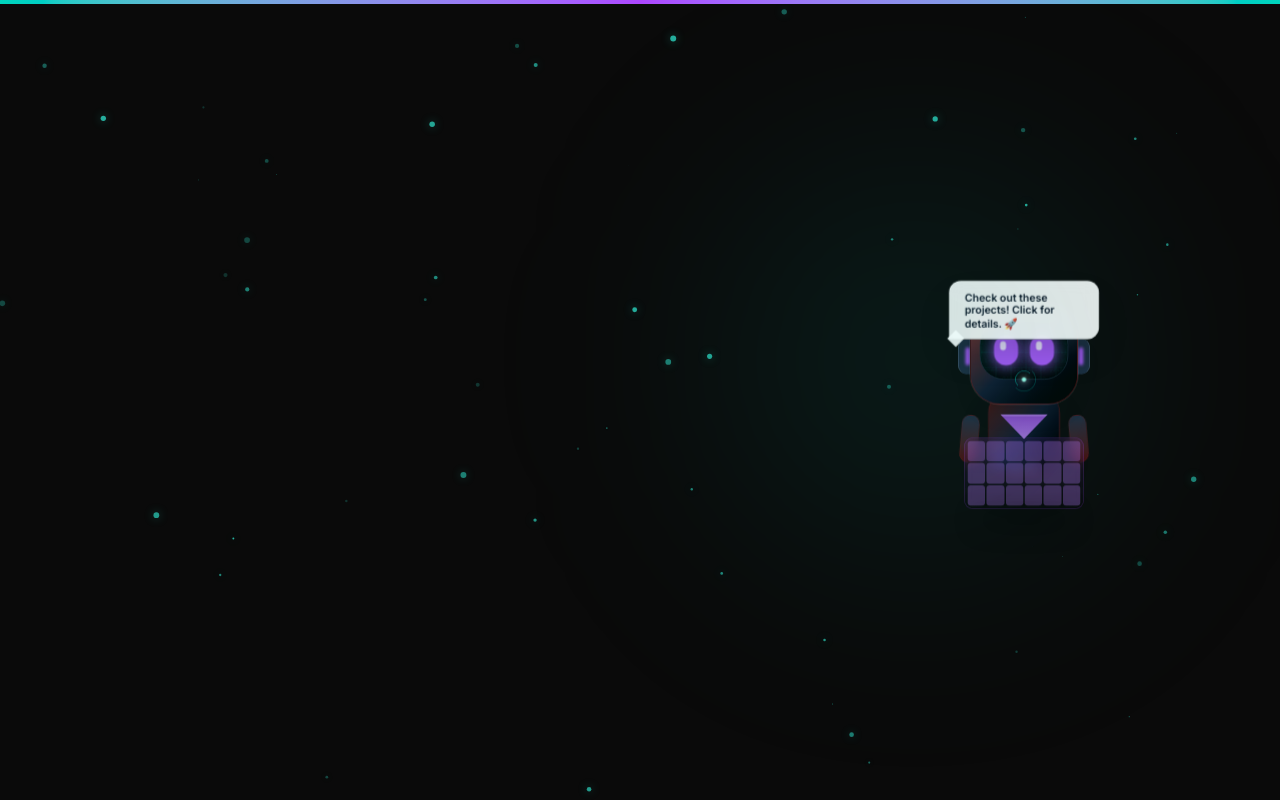
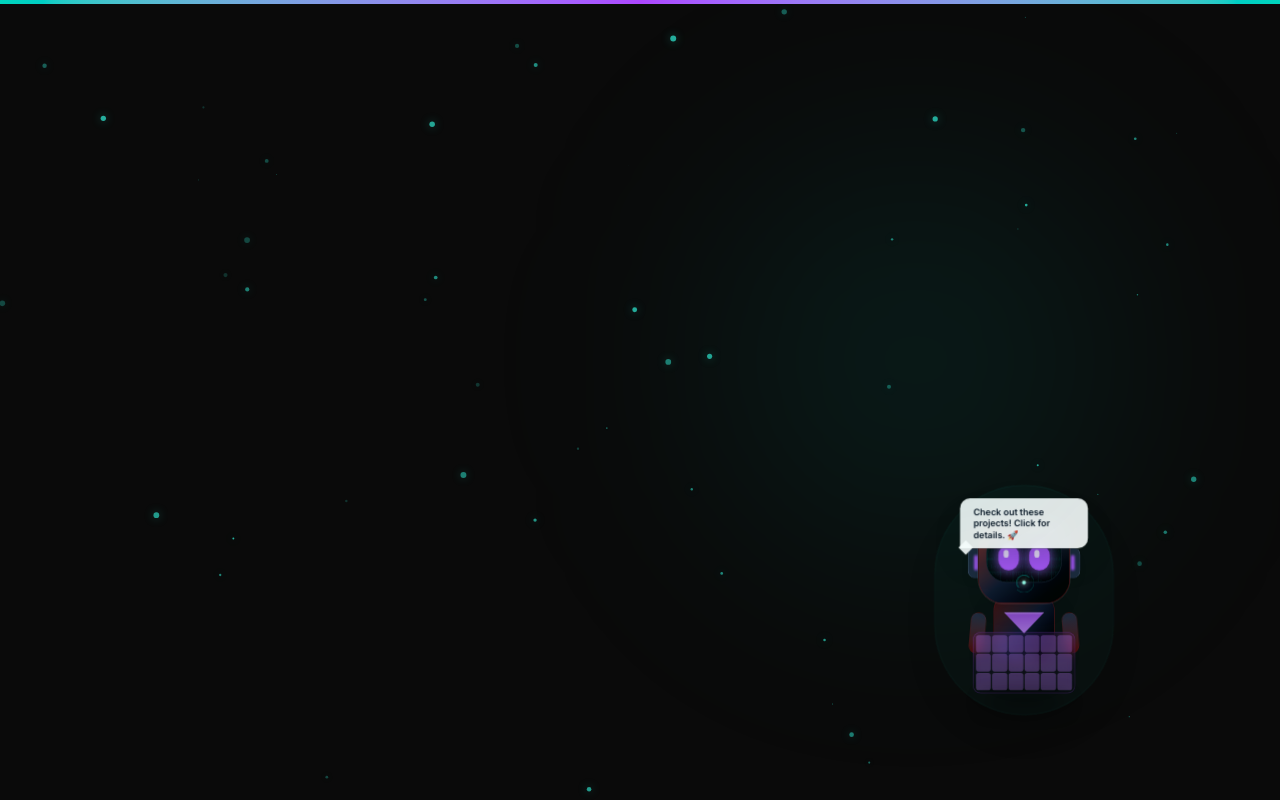
Before and after one commit to vasanthvelmurugan007-cpu/portfolio, a React (Vite) app: page / in a window 1280 px wide. Shown: the top 800 px of the page. Built offline with nearby package versions, Linux system fonts and the light colour scheme.

Commit message:
Lower Aura start position to prevent text overlap in Hero section

```diff
--- a/src/App.jsx
+++ b/src/App.jsx
@@ -250,9 +250,9 @@ export default function App() {
   }, []);
 
   // Robot Travel Transforms - Percentage based (Top/Left)
-  const robotScale = useTransform(scrollY, [0, 800], [0.75, 0.5]);
-  const robotX = useTransform(scrollY, [0, 800], ['80%', '90%']); // Right Col -> Corner
-  const robotY = useTransform(scrollY, [0, 800], ['50%', '90%']); // Center -> Bottom
+  const robotScale = useTransform(scrollY, [0, 800], [0.8, 0.4]); // Smaller on scroll (0.4)
+  const robotX = useTransform(scrollY, [0, 800], ['80%', '88%']); // Tucked in corner
+  const robotY = useTransform(scrollY, [0, 800], ['75%', '86%']); // Start lower (75%) to avoid text overlap
 
   // --- Feature 1: "Scared of Speed" ---
   const scrollVelocity = useVelocity(scrollY);
@@ -546,16 +546,19 @@ export default function App() {
         className={`fixed inset-0 z-20 pointer-events-none ${showIntro ? 'opacity-0' : 'opacity-100 transition-opacity duration-1000'}`}
       >
         <motion.div
-          className="absolute w-64 h-80"
+          className="absolute w-64 h-80 flex items-center justify-center"
           style={{
-            top: robotY,   // 20% -> 85%
-            left: robotX,  // 50% -> 85%
-            scale: robotScale, // 1.5 -> 0.6
-            x: "-50%",     // Center the div on the coordinate
+            top: robotY,
+            left: robotX,
+            scale: robotScale,
+            x: "-50%",
             y: "-50%"
           }}
         >
-          <div className="pointer-events-auto w-full h-full">
+          {/* Dock Effect (Glassmorphism Glow) */}
+          <div className="absolute inset-4 bg-teal-500/5 backdrop-blur-[2px] rounded-full border border-teal-500/10 shadow-2xl -z-10 animate-pulse" />
+
+          <div className="pointer-events-auto w-full h-full scale-[0.8] origin-center"> {/* Internal Scaling tweak to fit dock */}
             <Robot message={robotMessage} state={robotState} isScrollingFast={isScrollingFast} />
           </div>
         </motion.div>
```
